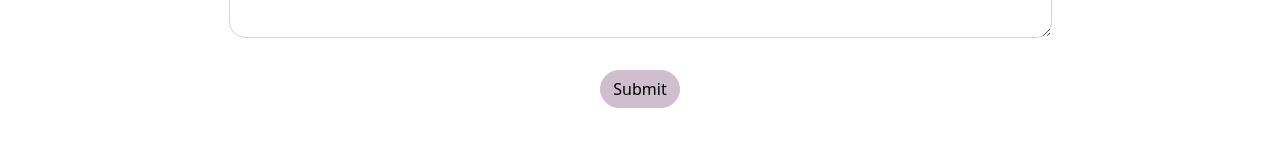
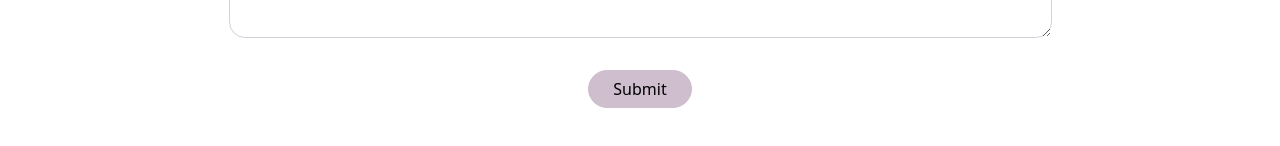
Before and after one commit to Gurb-S/cupcakemakes, a React (Create React App) app: page /custom in a window 1280 px wide. Shown: the part 634-780 px from the top of the page. Built offline with nearby package versions, Linux system fonts and the light colour scheme.

Commit message:
add padding to btn

```diff
--- a/src/components/CustomOrder.js
+++ b/src/components/CustomOrder.js
@@ -25,7 +25,7 @@ export function CustomOrder() {
                     <Form.Label>Description</Form.Label>
                     <Form.Control as='textarea' rows={3} placeholder='Describe the style of cupcakes you would like' style={{ height: '250px' }} className='rounded-4'/>
                 </Form.Group>
-                <Button variant="primary" type="submit" className='rounded-pill'>Submit</Button>
+                <Button variant="primary" type="submit" className='rounded-pill px-4'>Submit</Button>
             </Form>
         </div>
     )
```
